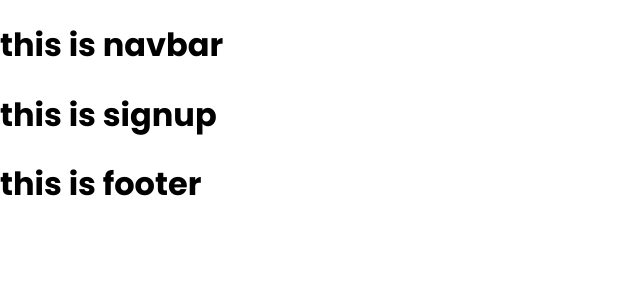
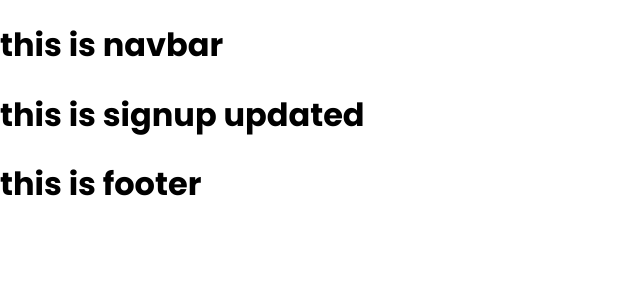
Before and after one commit to mdismail645221/JOB_Junction_client_side, a React (Create React App) app: page /signup in a window 1280 px wide. Shown: the top 300 px of the page, without its empty margins (0-640 px from the left). Built offline with nearby package versions, Linux system fonts and the light colour scheme.

Commit message:
okkkkkkk

```diff
--- a/src/Pages/SignUp/SignUp.tsx
+++ b/src/Pages/SignUp/SignUp.tsx
@@ -3,7 +3,7 @@ import React from "react";
 const SignUp = () => {
   return (
     <div>
-      <h1>this is signup</h1>
+      <h1>this is signup updated</h1>
     </div>
   );
 };
```
